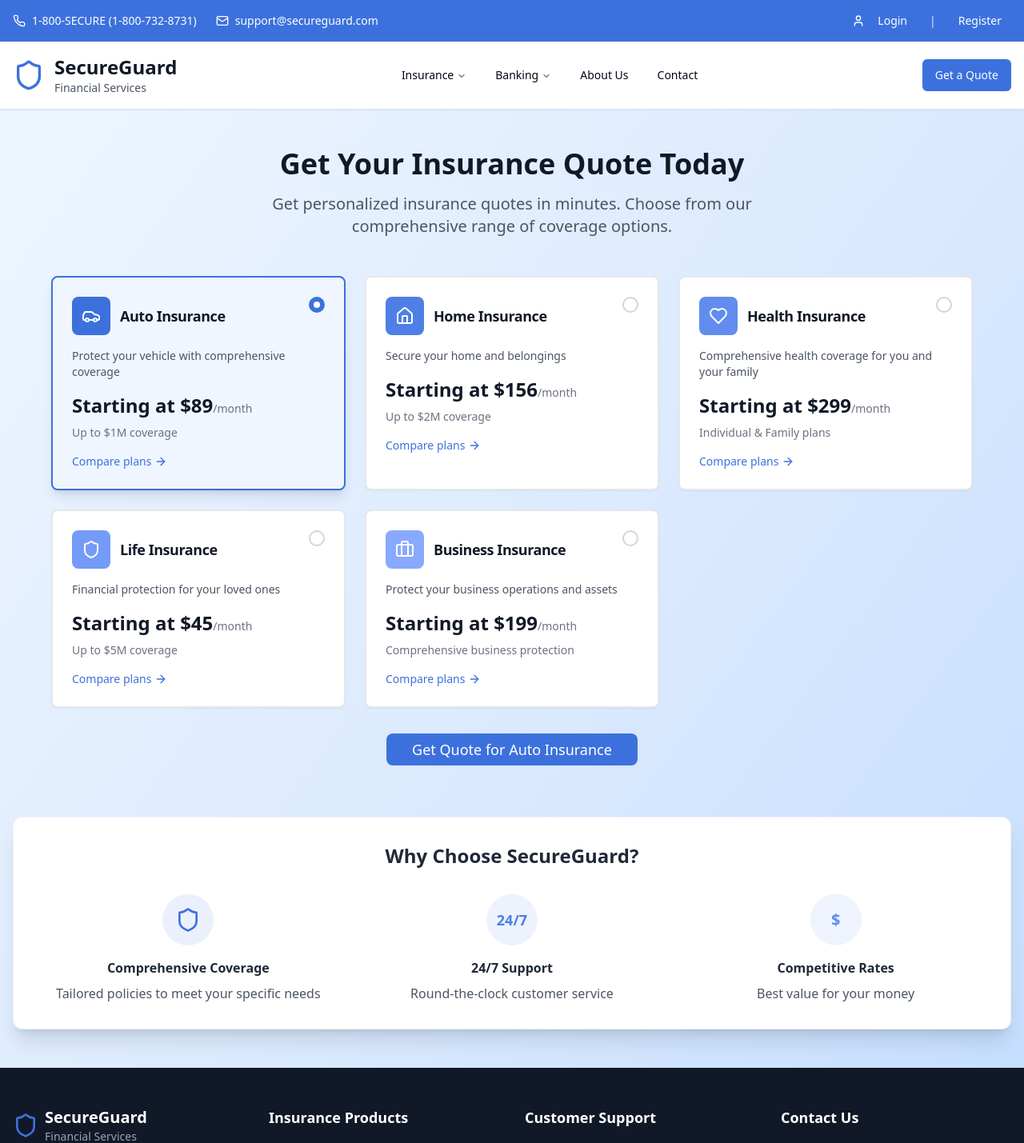
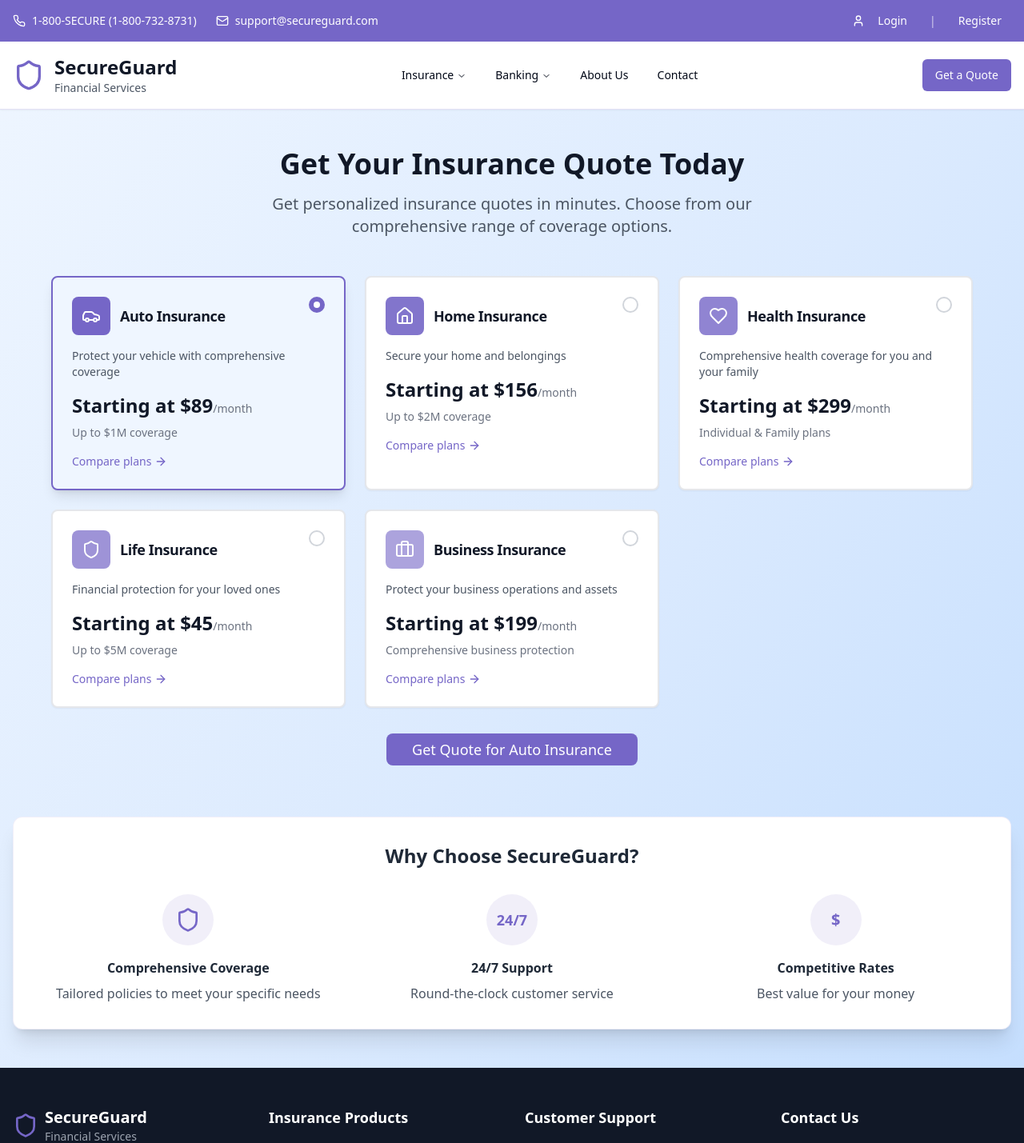
Before and after one commit to jithendran-design/policy-mods-demo-app, a React (Vite) app: page / in a window 1280 px wide. Shown: the top 1429 px of the page at 80% size. Built offline with nearby package versions, Linux system fonts and the light colour scheme.

Commit message:
Apply consistent styling to forms
Applied consistent styling to forms across the website, including the homepage, header, footer, and quote form components.

```diff
--- a/src/components/Footer.tsx
+++ b/src/components/Footer.tsx
@@ -11,7 +11,7 @@ const Footer = () => {
           {/* Company Info */}
           <div>
             <div className="flex items-center mb-4">
-              <Shield className="h-8 w-8 text-[#3C71DD] mr-2" />
+              <Shield className="h-8 w-8 text-primary mr-2" />
               <div>
                 <h3 className="text-xl font-bold">SecureGuard</h3>
                 <p className="text-sm text-gray-400">Financial Services</p>
@@ -21,10 +21,10 @@ const Footer = () => {
               Protecting what matters most to you with comprehensive insurance solutions and financial services since 1985.
             </p>
             <div className="flex space-x-3">
-              <Facebook className="h-5 w-5 text-gray-400 hover:text-[#3C71DD] cursor-pointer transition-colors" />
-              <Twitter className="h-5 w-5 text-gray-400 hover:text-[#3C71DD] cursor-pointer transition-colors" />
-              <Linkedin className="h-5 w-5 text-gray-400 hover:text-[#3C71DD] cursor-pointer transition-colors" />
-              <Instagram className="h-5 w-5 text-gray-400 hover:text-[#3C71DD] cursor-pointer transition-colors" />
+              <Facebook className="h-5 w-5 text-gray-400 hover:text-primary cursor-pointer transition-colors" />
+              <Twitter className="h-5 w-5 text-gray-400 hover:text-primary cursor-pointer transition-colors" />
+              <Linkedin className="h-5 w-5 text-gray-400 hover:text-primary cursor-pointer transition-colors" />
+              <Instagram className="h-5 w-5 text-gray-400 hover:text-primary cursor-pointer transition-colors" />
             </div>
           </div>
 
@@ -32,12 +32,12 @@ const Footer = () => {
           <div>
             <h4 className="text-lg font-semibold mb-4">Insurance Products</h4>
             <ul className="space-y-2 text-sm">
-              <li><a href="#" className="text-gray-300 hover:text-[#3C71DD] transition-colors">Auto Insurance</a></li>
-              <li><a href="#" className="text-gray-300 hover:text-[#3C71DD] transition-colors">Home Insurance</a></li>
-              <li><a href="#" className="text-gray-300 hover:text-[#3C71DD] transition-colors">Life Insurance</a></li>
-              <li><a href="#" className="text-gray-300 hover:text-[#3C71DD] transition-colors">Health Insurance</a></li>
-              <li><a href="#" className="text-gray-300 hover:text-[#3C71DD] transition-colors">Business Insurance</a></li>
-              <li><a href="#" className="text-gray-300 hover:text-[#3C71DD] transition-colors">Travel Insurance</a></li>
+              <li><a href="#" className="text-gray-300 hover:text-primary transition-colors">Auto Insurance</a></li>
+              <li><a href="#" className="text-gray-300 hover:text-primary transition-colors">Home Insurance</a></li>
+              <li><a href="#" className="text-gray-300 hover:text-primary transition-colors">Life Insurance</a></li>
+              <li><a href="#" className="text-gray-300 hover:text-primary transition-colors">Health Insurance</a></li>
+              <li><a href="#" className="text-gray-300 hover:text-primary transition-colors">Business Insurance</a></li>
+              <li><a href="#" className="text-gray-300 hover:text-primary transition-colors">Travel Insurance</a></li>
             </ul>
           </div>
 
@@ -45,12 +45,12 @@ const Footer = () => {
           <div>
             <h4 className="text-lg font-semibold mb-4">Customer Support</h4>
             <ul className="space-y-2 text-sm">
-              <li><a href="#" className="text-gray-300 hover:text-[#3C71DD] transition-colors">File a Claim</a></li>
-              <li><a href="#" className="text-gray-300 hover:text-[#3C71DD] transition-colors">Policy Management</a></li>
-              <li><a href="#" className="text-gray-300 hover:text-[#3C71DD] transition-colors">Payment Center</a></li>
-              <li><a href="#" className="text-gray-300 hover:text-[#3C71DD] transition-colors">Help Center</a></li>
-              <li><a href="#" className="text-gray-300 hover:text-[#3C71DD] transition-colors">Contact Agent</a></li>
-              <li><a href="#" className="text-gray-300 hover:text-[#3C71DD] transition-colors">Forms & Documents</a></li>
+              <li><a href="#" className="text-gray-300 hover:text-primary transition-colors">File a Claim</a></li>
+              <li><a href="#" className="text-gray-300 hover:text-primary transition-colors">Policy Management</a></li>
+              <li><a href="#" className="text-gray-300 hover:text-primary transition-colors">Payment Center</a></li>
+              <li><a href="#" className="text-gray-300 hover:text-primary transition-colors">Help Center</a></li>
+              <li><a href="#" className="text-gray-300 hover:text-primary transition-colors">Contact Agent</a></li>
+              <li><a href="#" className="text-gray-300 hover:text-primary transition-colors">Forms & Documents</a></li>
             </ul>
           </div>
 
@@ -59,18 +59,18 @@ const Footer = () => {
             <h4 className="text-lg font-semibold mb-4">Contact Us</h4>
             <div className="space-y-3 text-sm">
               <div className="flex items-center">
-                <MapPin className="h-4 w-4 mr-2 text-[#3C71DD]" />
+                <MapPin className="h-4 w-4 mr-2 text-primary" />
                 <span className="text-gray-300">
                   123 Financial District<br />
                   New York, NY 10004
                 </span>
               </div>
               <div className="flex items-center">
-                <Phone className="h-4 w-4 mr-2 text-[#3C71DD]" />
+                <Phone className="h-4 w-4 mr-2 text-primary" />
                 <span className="text-gray-300">1-800-SECURE (732-8731)</span>
               </div>
               <div className="flex items-center">
-                <Mail className="h-4 w-4 mr-2 text-[#3C71DD]" />
+                <Mail className="h-4 w-4 mr-2 text-primary" />
                 <span className="text-gray-300">support@secureguard.com</span>
               </div>
               <div className="mt-4">
@@ -93,10 +93,10 @@ const Footer = () => {
             <p>&copy; 2024 SecureGuard Financial Services. All rights reserved.</p>
           </div>
           <div className="flex space-x-6">
-            <a href="#" className="hover:text-[#3C71DD] transition-colors">Privacy Policy</a>
-            <a href="#" className="hover:text-[#3C71DD] transition-colors">Terms of Service</a>
-            <a href="#" className="hover:text-[#3C71DD] transition-colors">Cookie Policy</a>
-            <a href="#" className="hover:text-[#3C71DD] transition-colors">Accessibility</a>
+            <a href="#" className="hover:text-primary transition-colors">Privacy Policy</a>
+            <a href="#" className="hover:text-primary transition-colors">Terms of Service</a>
+            <a href="#" className="hover:text-primary transition-colors">Cookie Policy</a>
+            <a href="#" className="hover:text-primary transition-colors">Accessibility</a>
           </div>
         </div>
         <div className="mt-4 text-xs text-gray-500">
--- a/src/components/Header.tsx
+++ b/src/components/Header.tsx
@@ -11,9 +11,9 @@ import {
 
 const Header = () => {
   return (
-    <header className="bg-white shadow-sm border-b border-[#3C71DD]/20">
+    <header className="bg-white shadow-sm border-b border-primary/20">
       {/* Top Bar */}
-      <div className="bg-[#3C71DD] text-white py-2">
+      <div className="bg-primary text-white py-2">
         <div className="container mx-auto px-4 flex justify-between items-center text-sm">
           <div className="flex items-center space-x-6">
             <div className="flex items-center">
@@ -26,12 +26,12 @@ const Header = () => {
             </div>
           </div>
           <div className="flex items-center space-x-4">
-            <Button variant="ghost" size="sm" className="text-white hover:text-[#F3F1FF] hover:bg-[#2F5FC7]">
+            <Button variant="ghost" size="sm" className="text-white hover:text-white/90 hover:bg-primary/80">
               <User className="h-4 w-4 mr-2" />
               Login
             </Button>
-            <span className="text-[#E8E4FF]">|</span>
-            <Button variant="ghost" size="sm" className="text-white hover:text-[#F3F1FF] hover:bg-[#2F5FC7]">
+            <span className="text-white/70">|</span>
+            <Button variant="ghost" size="sm" className="text-white hover:text-white/90 hover:bg-primary/80">
               Register
             </Button>
           </div>
@@ -42,7 +42,7 @@ const Header = () => {
       <div className="container mx-auto px-4 py-4">
         <div className="flex items-center justify-between">
           <div className="flex items-center">
-            <Shield className="h-10 w-10 text-[#3C71DD] mr-3" />
+            <Shield className="h-10 w-10 text-primary mr-3" />
             <div>
               <h1 className="text-2xl font-bold text-gray-900">SecureGuard</h1>
               <p className="text-sm text-gray-600">Financial Services</p>
@@ -52,53 +52,53 @@ const Header = () => {
           <NavigationMenu className="hidden md:flex">
             <NavigationMenuList>
               <NavigationMenuItem>
-                <NavigationMenuTrigger className="hover:text-[#3C71DD]">Insurance</NavigationMenuTrigger>
+                <NavigationMenuTrigger className="hover:text-primary">Insurance</NavigationMenuTrigger>
                 <NavigationMenuContent>
                   <div className="p-4 w-96">
                     <div className="grid gap-3">
                       <div className="text-sm font-medium text-gray-900 mb-2">Personal Insurance</div>
                       <div className="grid gap-1">
-                        <a href="#" className="text-sm text-gray-600 hover:text-[#3C71DD] transition-colors">Auto Insurance</a>
-                        <a href="#" className="text-sm text-gray-600 hover:text-[#3C71DD] transition-colors">Home Insurance</a>
-                        <a href="#" className="text-sm text-gray-600 hover:text-[#3C71DD] transition-colors">Life Insurance</a>
-                        <a href="#" className="text-sm text-gray-600 hover:text-[#3C71DD] transition-colors">Health Insurance</a>
+                        <a href="#" className="text-sm text-gray-600 hover:text-primary transition-colors">Auto Insurance</a>
+                        <a href="#" className="text-sm text-gray-600 hover:text-primary transition-colors">Home Insurance</a>
+                        <a href="#" className="text-sm text-gray-600 hover:text-primary transition-colors">Life Insurance</a>
+                        <a href="#" className="text-sm text-gray-600 hover:text-primary transition-colors">Health Insurance</a>
                       </div>
                       <div className="text-sm font-medium text-gray-900 mb-2 mt-4">Business Insurance</div>
                       <div className="grid gap-1">
-                        <a href="#" className="text-sm text-gray-600 hover:text-[#3C71DD] transition-colors">General Liability</a>
-                        <a href="#" className="text-sm text-gray-600 hover:text-[#3C71DD] transition-colors">Commercial Property</a>
+                        <a href="#" className="text-sm text-gray-600 hover:text-primary transition-colors">General Liability</a>
+                        <a href="#" className="text-sm text-gray-600 hover:text-primary transition-colors">Commercial Property</a>
                       </div>
                     </div>
                   </div>
                 </NavigationMenuContent>
               </NavigationMenuItem>
               <NavigationMenuItem>
-                <NavigationMenuTrigger className="hover:text-[#3C71DD]">Banking</NavigationMenuTrigger>
+                <NavigationMenuTrigger className="hover:text-primary">Banking</NavigationMenuTrigger>
                 <NavigationMenuContent>
                   <div className="p-4 w-64">
                     <div className="grid gap-1">
-                      <a href="#" className="text-sm text-gray-600 hover:text-[#3C71DD] transition-colors">Checking Accounts</a>
-                      <a href="#" className="text-sm text-gray-600 hover:text-[#3C71DD] transition-colors">Savings Accounts</a>
-                      <a href="#" className="text-sm text-gray-600 hover:text-[#3C71DD] transition-colors">Credit Cards</a>
-                      <a href="#" className="text-sm text-gray-600 hover:text-[#3C71DD] transition-colors">Loans</a>
+                      <a href="#" className="text-sm text-gray-600 hover:text-primary transition-colors">Checking Accounts</a>
+                      <a href="#" className="text-sm text-gray-600 hover:text-primary transition-colors">Savings Accounts</a>
+                      <a href="#" className="text-sm text-gray-600 hover:text-primary transition-colors">Credit Cards</a>
+                      <a href="#" className="text-sm text-gray-600 hover:text-primary transition-colors">Loans</a>
                     </div>
                   </div>
                 </NavigationMenuContent>
               </NavigationMenuItem>
               <NavigationMenuItem>
-                <Button variant="ghost" className="hover:text-[#3C71DD]">About Us</Button>
+                <Button variant="ghost" className="hover:text-primary">About Us</Button>
               </NavigationMenuItem>
               <NavigationMenuItem>
-                <Button variant="ghost" className="hover:text-[#3C71DD]">Contact</Button>
+                <Button variant="ghost" className="hover:text-primary">Contact</Button>
               </NavigationMenuItem>
             </NavigationMenuList>
           </NavigationMenu>
 
           <div className="flex items-center space-x-3">
-            <Button className="bg-[#3C71DD] hover:bg-[#2F5FC7] text-white hidden md:inline-flex">
+            <Button className="bg-primary hover:bg-primary/90 text-white hidden md:inline-flex">
               Get a Quote
             </Button>
-            <Button variant="outline" size="icon" className="md:hidden border-[#3C71DD] text-[#3C71DD] hover:bg-[#3C71DD] hover:text-white">
+            <Button variant="outline" size="icon" className="md:hidden border-primary text-primary hover:bg-primary hover:text-white">
               <Menu className="h-4 w-4" />
             </Button>
           </div>
--- a/src/pages/Index.tsx
+++ b/src/pages/Index.tsx
@@ -17,7 +17,7 @@ const Index = () => {
       title: "Auto Insurance",
       description: "Protect your vehicle with comprehensive coverage",
       icon: Car,
-      color: "bg-[#3C71DD]",
+      color: "bg-primary",
       startingPrice: "$89",
       coverage: "Up to $1M coverage"
     },
@@ -26,7 +26,7 @@ const Index = () => {
       title: "Home Insurance",
       description: "Secure your home and belongings",
       icon: Home,
-      color: "bg-[#4F7FE6]",
+      color: "bg-primary/90",
       startingPrice: "$156",
       coverage: "Up to $2M coverage"
     },
@@ -35,7 +35,7 @@ const Index = () => {
       title: "Health Insurance",
       description: "Comprehensive health coverage for you and your family",
       icon: Heart,
-      color: "bg-[#628DEF]",
+      color: "bg-primary/80",
       startingPrice: "$299",
       coverage: "Individual & Family plans"
     },
@@ -44,7 +44,7 @@ const Index = () => {
       title: "Life Insurance",
       description: "Financial protection for your loved ones",
       icon: Shield,
-      color: "bg-[#759BF8]",
+      color: "bg-primary/70",
       startingPrice: "$45",
       coverage: "Up to $5M coverage"
     },
@@ -53,7 +53,7 @@ const Index = () => {
       title: "Business Insurance",
       description: "Protect your business operations and assets",
       icon: Briefcase,
-      color: "bg-[#88A9FF]",
+      color: "bg-primary/60",
       startingPrice: "$199",
       coverage: "Comprehensive business protection"
     }
@@ -92,8 +92,8 @@ const Index = () => {
                 key={insurance.id}
                 className={`cursor-pointer transition-all duration-300 border-2 ${
                   isSelected
-                    ? 'border-[#3C71DD] bg-blue-50 shadow-lg'
-                    : 'border-gray-200 hover:border-[#3C71DD]/40 hover:shadow-md'
+                    ? 'border-primary bg-blue-50 shadow-lg'
+                    : 'border-gray-200 hover:border-primary/40 hover:shadow-md'
                 }`}
                 onClick={() => handleInsuranceSelect(insurance.id)}
               >
@@ -109,7 +109,7 @@ const Index = () => {
                     </div>
                     <div className={`w-5 h-5 rounded-full border-2 ${
                       isSelected
-                        ? 'border-[#3C71DD] bg-[#3C71DD]'
+                        ? 'border-primary bg-primary'
                         : 'border-gray-300'
                     } flex items-center justify-center`}>
                       {isSelected && (
@@ -132,7 +132,7 @@ const Index = () => {
                     </div>
                   </div>
                   <div className="mt-4">
-                    <button className="text-[#3C71DD] text-sm font-medium flex items-center hover:text-[#2F5FC7] transition-colors">
+                    <button className="text-primary text-sm font-medium flex items-center hover:text-primary/80 transition-colors">
                       Compare plans <ArrowRight className="h-4 w-4 ml-1" />
                     </button>
                   </div>
@@ -146,33 +146,33 @@ const Index = () => {
         <div className="text-center mb-16">
           <Button
             onClick={handleGetQuote}
-            className="bg-[#3C71DD] hover:bg-[#2F5FC7] text-white font-medium py-3 px-8 text-lg rounded-lg transition-colors duration-200"
+            className="bg-primary hover:bg-primary/90 text-white font-medium py-3 px-8 text-lg rounded-lg transition-colors duration-200"
           >
             Get Quote for {insuranceTypes.find(i => i.id === selectedInsurance)?.title}
           </Button>
         </div>
 
         {/* Features Section */}
-        <div className="mt-16 bg-white rounded-xl shadow-xl p-8 border border-[#3C71DD]/10">
+        <div className="mt-16 bg-white rounded-xl shadow-xl p-8 border border-primary/10">
           <h2 className="text-2xl font-bold text-center mb-8 text-gray-800">Why Choose SecureGuard?</h2>
           <div className="grid md:grid-cols-3 gap-8">
             <div className="text-center">
-              <div className="bg-[#3C71DD]/10 w-16 h-16 rounded-full flex items-center justify-center mx-auto mb-4">
-                <Shield className="h-8 w-8 text-[#3C71DD]" />
+              <div className="bg-primary/10 w-16 h-16 rounded-full flex items-center justify-center mx-auto mb-4">
+                <Shield className="h-8 w-8 text-primary" />
               </div>
               <h3 className="font-semibold mb-2 text-gray-800">Comprehensive Coverage</h3>
               <p className="text-gray-600">Tailored policies to meet your specific needs</p>
             </div>
             <div className="text-center">
-              <div className="bg-[#4F7FE6]/10 w-16 h-16 rounded-full flex items-center justify-center mx-auto mb-4">
-                <span className="text-[#4F7FE6] font-bold text-lg">24/7</span>
+              <div className="bg-primary/10 w-16 h-16 rounded-full flex items-center justify-center mx-auto mb-4">
+                <span className="text-primary font-bold text-lg">24/7</span>
               </div>
               <h3 className="font-semibold mb-2 text-gray-800">24/7 Support</h3>
               <p className="text-gray-600">Round-the-clock customer service</p>
             </div>
             <div className="text-center">
-              <div className="bg-[#628DEF]/10 w-16 h-16 rounded-full flex items-center justify-center mx-auto mb-4">
-                <span className="text-[#628DEF] font-bold text-xl">$</span>
+              <div className="bg-primary/10 w-16 h-16 rounded-full flex items-center justify-center mx-auto mb-4">
+                <span className="text-primary font-bold text-xl">$</span>
               </div>
               <h3 className="font-semibold mb-2 text-gray-800">Competitive Rates</h3>
               <p className="text-gray-600">Best value for your money</p>
```
